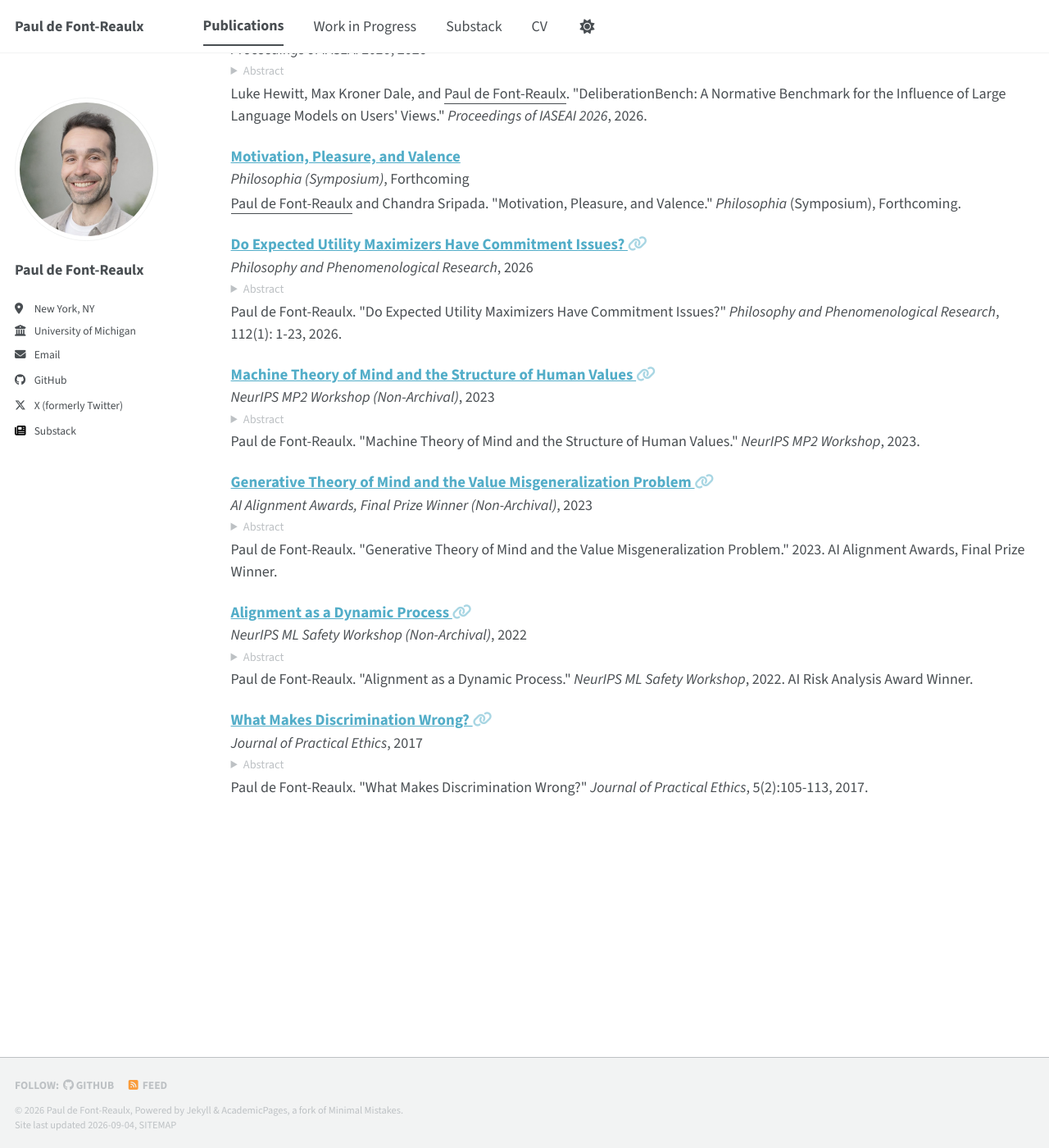
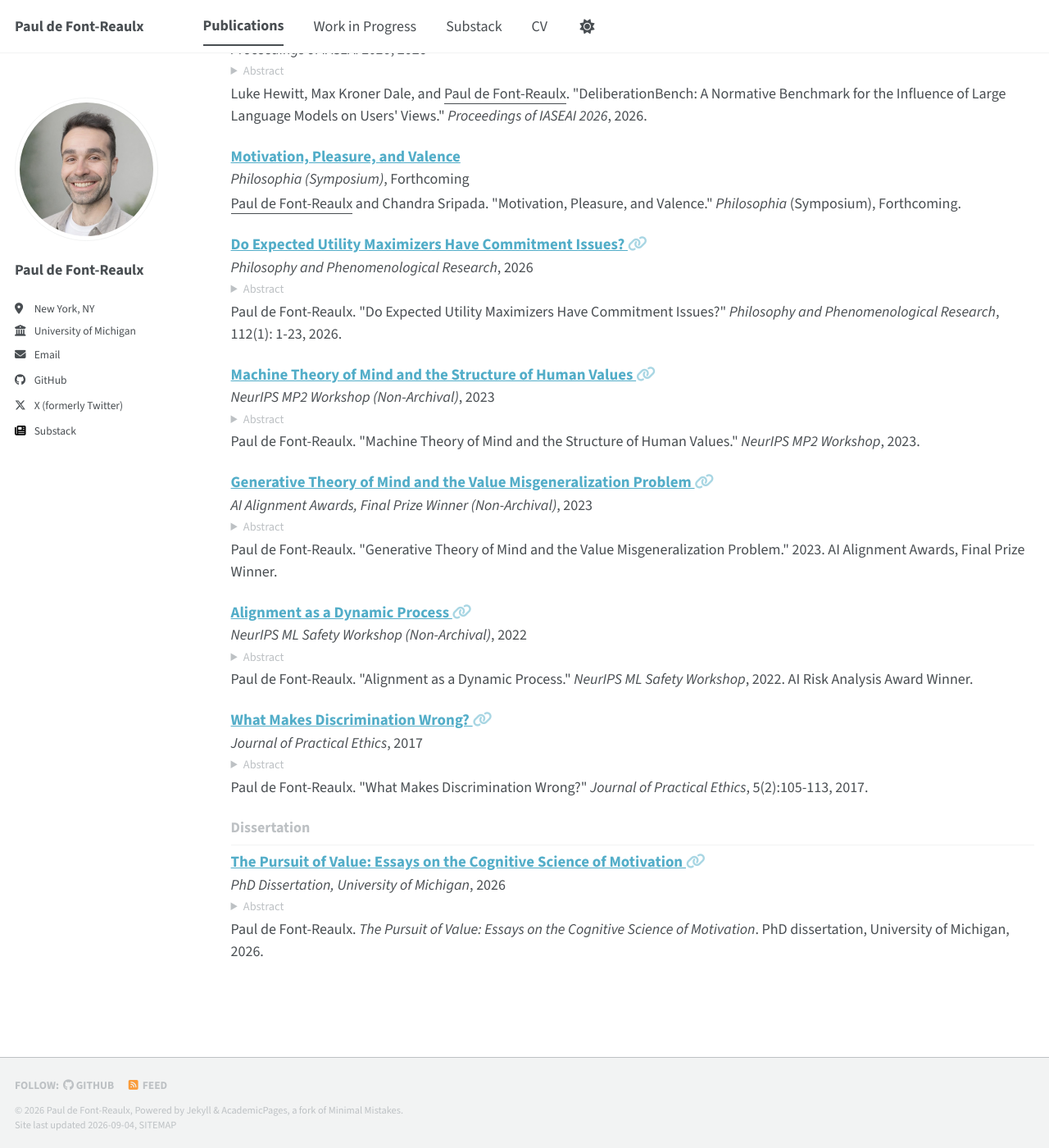
Before and after one commit to pauldfr/pauldfr.github.io, a Jekyll site: the page built from _pages/publications.html, in a window 1280 px wide and 1400 px high, scrolled down 729 px. Shown: the whole window at 82% size. Built offline with Jekyll 4.4.1, drawn with Linux system fonts in a browser that asks for light colours; a style sheet for code colours, icons or effects is not loaded.

Commit message:
Add dissertation section to Publications page
Upload the final dissertation PDF and list it under its own
"Dissertation" heading at the bottom of the Publications page, with
the abstract collapsible like the other entries. Abstracts are now
rendered through markdown so multi-paragraph abstracts keep their
paragraphs; the left border moves to a wrapper so they read as one
block.

Co-Authored-By: Claude Fable 5.1 <noreply@anthropic.com>

```diff
--- a/_includes/archive-single-wip.html
+++ b/_includes/archive-single-wip.html
@@ -10,7 +10,7 @@
     {% if post.abstract %}
       <details class="abstract-details">
         <summary>Abstract</summary>
-        <p>{{ post.abstract }}</p>
+        <div class="abstract-body">{{ post.abstract | markdownify }}</div>
       </details>
     {% endif %}
     {% if post.draft_status %}
--- a/_includes/archive-single.html
+++ b/_includes/archive-single.html
@@ -46,7 +46,7 @@
           {% if post.abstract %}
             <details class="abstract-details">
               <summary>Abstract</summary>
-              <p>{{ post.abstract }}</p>
+              <div class="abstract-body">{{ post.abstract | markdownify }}</div>
             </details>
           {% endif %}
         {% elsif post.date %}
--- a/_includes/head/custom.html
+++ b/_includes/head/custom.html
@@ -48,11 +48,16 @@
     color: var(--global-text-color-light, #666);
   }
   .abstract-details[open] summary { margin-bottom: 0.25em; }
-  .abstract-details p {
-    font-size: 0.8em;
-    margin: 0 0 0.5em;
+  .abstract-details .abstract-body {
     padding-left: 1em;
     border-left: 2px solid var(--global-border-color, #ddd);
+  }
+  .archive .list__item .abstract-details .abstract-body p {
+    font-size: 0.8em;
+    margin: 0.15em 0 0.6em;
+  }
+  .archive .list__item .abstract-details .abstract-body p:last-child {
+    margin-bottom: 0.15em;
   }
 </style>
 
--- a/_pages/publications.html
+++ b/_pages/publications.html
@@ -11,6 +11,15 @@ author_profile: true
 
 {% include base_path %}
 
-{% for post in site.publications reversed %}
+{% assign papers = site.publications | where_exp: "item", "item.category != 'dissertation'" %}
+{% for post in papers reversed %}
   {% include archive-single.html %}
 {% endfor %}
+
+{% assign dissertation = site.publications | where: "category", "dissertation" %}
+{% if dissertation.size > 0 %}
+  <h2 id="dissertation" class="archive__subtitle">Dissertation</h2>
+  {% for post in dissertation %}
+    {% include archive-single.html %}
+  {% endfor %}
+{% endif %}
--- /dev/null
+++ b/_publications/2026-06-16-dissertation.md
@@ -0,0 +1,19 @@
+---
+title: "The Pursuit of Value: Essays on the Cognitive Science of Motivation"
+collection: publications
+category: dissertation
+permalink: /publication/dissertation
+venue: "PhD Dissertation, University of Michigan"
+link: "/files/dissertation.pdf"
+date: 2026-06-16
+pub_year: "2026"
+citation: 'Paul de Font-Reaulx. <i>The Pursuit of Value: Essays on the Cognitive Science of Motivation</i>. PhD dissertation, University of Michigan, 2026.'
+abstract: |
+  Humans have motivations to do things. The same is true for animals, and perhaps for artificial agents as well. How do we explain this? This dissertation is an attempt to answer that question, and explore the normative and descriptive consequences of the answer. To do so, I draw on formal and computational models from philosophy, economics, and artificial intelligence research, and empirical evidence from cognitive neuroscience and psychology.
+
+  At the heart of the dissertation is a new view of motivation that I call externalism about expected value maximization, or externalism for short. Externalism agrees with standard accounts of rationality that a rational agent performs actions that maximize the achievement of some metric of value. However, it relaxes an additional assumption that is typically made implicitly, namely that what has value depends on the agent themselves, for example, their preferences or desires. According to externalism, rational agents represent value as they would other quantities: as existing independent of themselves and to be estimated in light of evidence. Unlike estimations of other quantities, estimations of value govern their behavior: motivation is the direct pursuit of expected value. I present the idea of externalism in an introductory essay titled 'Rationality Externalized'. The next three papers elaborate on the externalist picture.
+
+  In Chapter 2, titled 'What Stands to Desire as Perception Stands to Belief?', I consider how our motivational attitudes can be updated from experience, and whether any mental capacity allows for this in the way that perception does for belief. I propose a novel functional capacity that I call conaception, and argue that it provides signals that update representations of value and thereby change our desires. In Chapter 3, 'Reward is Evidence of Value', I develop this idea in more formal and empirical detail, suggesting that reward signals should be seen as one crucial source of evidence of value. This resolves an ongoing debate about how to interpret computational models in Reinforcement Learning as applying to humans and other animals. In Chapter 4, 'A Conflation of Valences', I consider the relation between reward learning and hedonic valence. A common view is to identify hedonic experience as the biological instantiation of reward signals. I argue that this is empirically implausible, and articulate the implications of this separation for the distribution of sentience and other philosophical questions.
+
+  Chapters 5 and 6 handle adjacent issues. In Chapter 5, 'Do Expected Utility Maximizers Have Commitment Issues?', I consider a long-standing criticism of standard expected utility theory, namely that it implausibly recommends us to tie ourselves to the proverbial mast whenever we expect our future preferences to change in a way that is contrary to our current goals. I argue that expected value maximizers typically have an incentive to follow-through on prior commitments after all, because by doing so we foster a reputation with ourselves that permits rationally pursuing better outcomes in the future. Finally, in Chapter 6, 'The AI Epistemic Deference Index: A Continuous Measure of Sycophancy' (co-authored with Alejandro Botas and Luke Hewitt), I approach a contemporary practical problem related to human motivation: it is well-known that current artificial agents trained on human feedback provide excessively sycophantic interactions, shaping both our beliefs and values in detrimental ways. We present a scalar metric to assess the sycophantic behavior of current models, and demonstrate substantial differences between them.
+---
```
Also changed, not shown: 1 other file.
